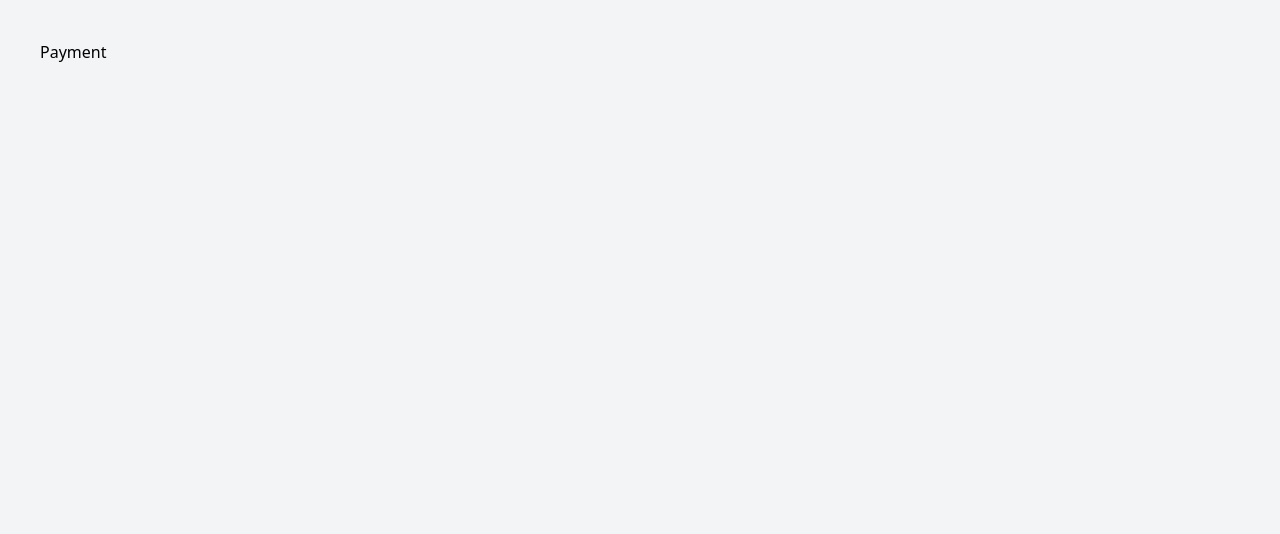
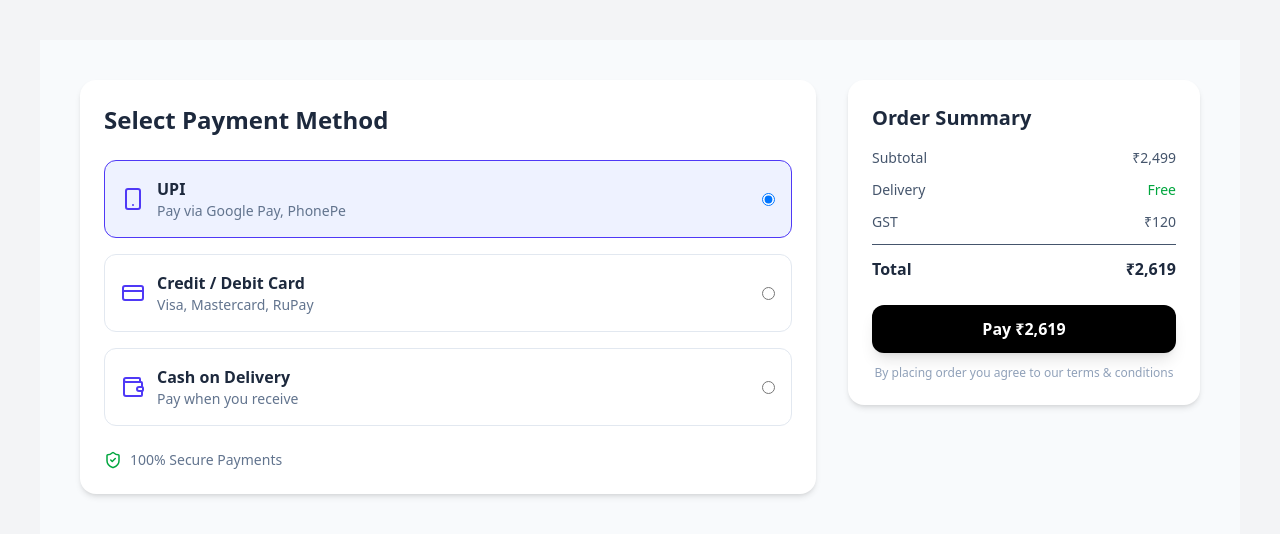
Before and after one commit to Adarshpandey80/Shoe-Store-Mern, a React (Vite) app in the folder Client/: page /account/payment in a window 1280 px wide. Shown: the top 534 px of the page. Built offline with nearby package versions, Linux system fonts and the light colour scheme; sample sign-in values are in the browser's storage.

Commit message:
`Added payment method selection, order summary, and address management functionality`

```diff
--- a/Client/src/user/Dashboard.jsx
+++ b/Client/src/user/Dashboard.jsx
@@ -4,7 +4,7 @@ import { useNavigate } from "react-router-dom";
 import RecentProduct from "../pages/RecentProduct";
 import { useEffect } from "react";
 import axios from "axios";
-
+import Navbar from "../components/Navbar"
 import {
   User,
   Box,
@@ -54,6 +54,9 @@ useEffect(()=>{
 
 
   return (
+    <>
+    <Navbar/>
+
     <div className="min-h-screen bg-gray-100 px-4 py-6 md:px-8 md:py-10">
 
   {/* ===== MAIN CONTAINER ===== */}
@@ -182,7 +185,7 @@ useEffect(()=>{
 
   </div>
 </div>
-
+ </>
   );
 };
 
--- a/Client/src/user/Payment.jsx
+++ b/Client/src/user/Payment.jsx
@@ -1,9 +1,115 @@
-import React from 'react'
+import { useState } from "react";
+import { CreditCard, Smartphone, Wallet, ShieldCheck } from "lucide-react";
 
 function Payment() {
+  const [method, setMethod] = useState("upi");
+
   return (
-    <div>Payment</div>
-  )
+    <div className="min-h-screen bg-slate-50 py-10 px-4 md:px-10">
+      <div className="max-w-6xl mx-auto grid grid-cols-1 lg:grid-cols-3 gap-8">
+
+        {/* ===== LEFT: PAYMENT METHODS ===== */}
+        <div className="lg:col-span-2 bg-white rounded-2xl shadow-md p-6">
+          <h2 className="text-2xl font-bold text-slate-800 mb-6">
+            Select Payment Method
+          </h2>
+
+          {/* === UPI === */}
+          <div
+            onClick={() => setMethod("upi")}
+            className={`flex items-center justify-between p-4 mb-4 rounded-xl cursor-pointer border
+            ${method === "upi" ? "border-indigo-600 bg-indigo-50" : "border-slate-200 hover:bg-slate-50"}`}
+          >
+            <div className="flex items-center gap-3">
+              <Smartphone className="text-indigo-600" />
+              <div>
+                <p className="font-semibold text-slate-800">UPI</p>
+                <p className="text-sm text-slate-500">Pay via Google Pay, PhonePe</p>
+              </div>
+            </div>
+            <input type="radio" checked={method === "upi"} readOnly />
+          </div>
+
+          {/* === CARD === */}
+          <div
+            onClick={() => setMethod("card")}
+            className={`flex items-center justify-between p-4 mb-4 rounded-xl cursor-pointer border
+            ${method === "card" ? "border-indigo-600 bg-indigo-50" : "border-slate-200 hover:bg-slate-50"}`}
+          >
+            <div className="flex items-center gap-3">
+              <CreditCard className="text-indigo-600" />
+              <div>
+                <p className="font-semibold text-slate-800">Credit / Debit Card</p>
+                <p className="text-sm text-slate-500">Visa, Mastercard, RuPay</p>
+              </div>
+            </div>
+            <input type="radio" checked={method === "card"} readOnly />
+          </div>
+
+          {/* === COD === */}
+          <div
+            onClick={() => setMethod("cod")}
+            className={`flex items-center justify-between p-4 rounded-xl cursor-pointer border
+            ${method === "cod" ? "border-indigo-600 bg-indigo-50" : "border-slate-200 hover:bg-slate-50"}`}
+          >
+            <div className="flex items-center gap-3">
+              <Wallet className="text-indigo-600" />
+              <div>
+                <p className="font-semibold text-slate-800">Cash on Delivery</p>
+                <p className="text-sm text-slate-500">Pay when you receive</p>
+              </div>
+            </div>
+            <input type="radio" checked={method === "cod"} readOnly />
+          </div>
+
+          {/* === SECURE INFO === */}
+          <div className="mt-6 flex items-center gap-2 text-sm text-slate-500">
+            <ShieldCheck className="text-green-600" size={18} />
+            100% Secure Payments
+          </div>
+        </div>
+
+        {/* ===== RIGHT: ORDER SUMMARY ===== */}
+        <div className="bg-white rounded-2xl shadow-md p-6 h-fit">
+          <h3 className="text-xl font-bold text-slate-800 mb-4">
+            Order Summary
+          </h3>
+
+          <div className="space-y-3 text-sm text-slate-600">
+            <div className="flex justify-between">
+              <span>Subtotal</span>
+              <span>₹2,499</span>
+            </div>
+            <div className="flex justify-between">
+              <span>Delivery</span>
+              <span className="text-green-600">Free</span>
+            </div>
+            <div className="flex justify-between">
+              <span>GST</span>
+              <span>₹120</span>
+            </div>
+            <hr />
+            <div className="flex justify-between font-bold text-slate-800 text-base">
+              <span>Total</span>
+              <span>₹2,619</span>
+            </div>
+          </div>
+
+          <button
+            className="w-full mt-6 bg-black text-white py-3 rounded-xl
+            hover:bg-slate-900 transition font-semibold shadow-lg"
+          >
+            Pay ₹2,619
+          </button>
+
+          <p className="text-xs text-center text-slate-400 mt-3">
+            By placing order you agree to our terms & conditions
+          </p>
+        </div>
+
+      </div>
+    </div>
+  );
 }
 
-export default Payment
+export default Payment;
```
Also changed, not shown: Client/src/user/Address.jsx (+177 -3 lines), 2 other files (tests, documents, lock files or other folders).
